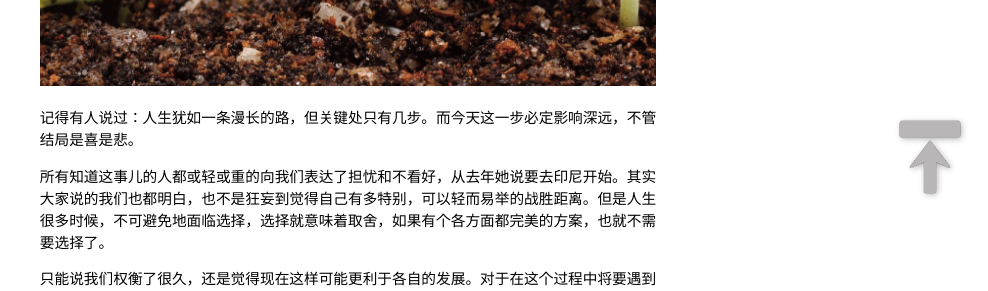
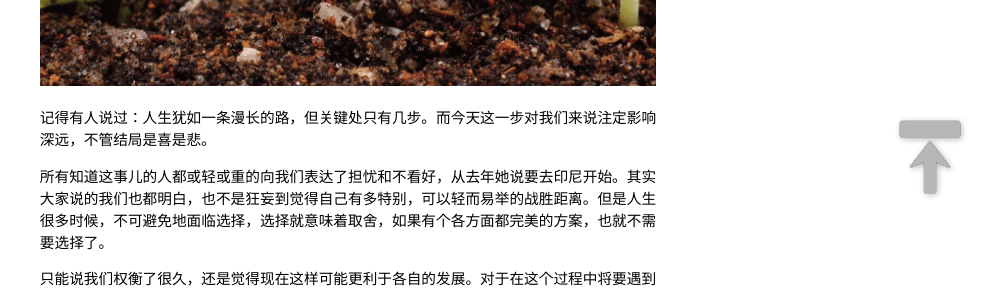
Before and after one commit to xupeixiang/xupeixiang.github.io, a Jekyll site: the page built from _posts/2014-2-23-grow-up-separately.markdown, in a window 1280 px wide. Shown: the part 685-976 px from the top of the page, without its empty margins (292-1280 px from the left). Built offline with Jekyll 4.4.1, drawn with Linux system fonts in a browser that asks for light colours; Markdown is read by kramdown in place of the engine named in the settings; comment, search, counter and statistics services are not loaded.

Commit message:
modify blog

```diff
--- a/_posts/2014-2-23-grow-up-separately.markdown
+++ b/_posts/2014-2-23-grow-up-separately.markdown
@@ -4,7 +4,7 @@ title: 各自成长
 ---
 <div id="topic"><img src="/images/posts/growing-up.jpg" alt="growing up"/></div>
 
-记得有人说过：人生犹如一条漫长的路，但关键处只有几步。而今天这一步必定影响深远，不管结局是喜是悲。
+记得有人说过：人生犹如一条漫长的路，但关键处只有几步。而今天这一步对我们来说注定影响深远，不管结局是喜是悲。
 
 所有知道这事儿的人都或轻或重的向我们表达了担忧和不看好，从去年她说要去印尼开始。其实大家说的我们也都明白，也不是狂妄到觉得自己有多特别，可以轻而易举的战胜距离。但是人生很多时候，不可避免地面临选择，选择就意味着取舍，如果有个各方面都完美的方案，也就不需要选择了。
 
```
